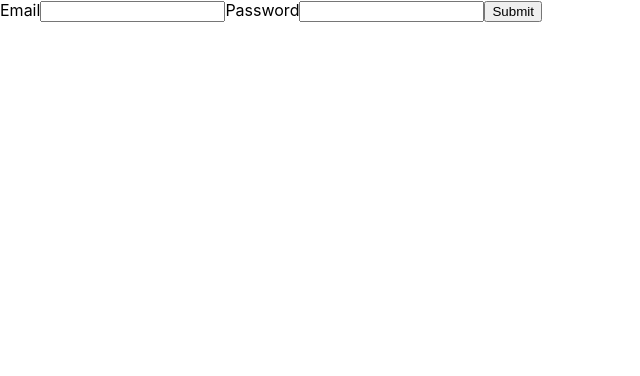
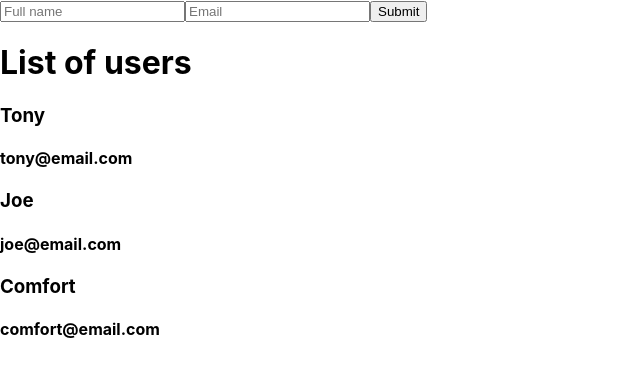
Before and after one commit to codetrainafrica/g20-react, a React (Create React App) app: page / in a window 1280 px wide. Shown: the top 376 px of the page, without its empty margins (0-640 px from the left). Built offline with nearby package versions, Linux system fonts and the light colour scheme.

Commit message:
implement create, retrieve

```diff
--- a/src/App.js
+++ b/src/App.js
@@ -1,93 +1,50 @@
-import logo from "./logo.svg";
 import "./App.css";
 import React, { useState } from "react";
+import UserForm from "./components/UserForm";
+import UserList from "./components/UserList";
 
-// class App extends React.Component {
-//   constructor() {
-//     super();
+// const App = () => {
+//   const [users, setUsers] = useState([
+//     { name: "Tony", email: "tony@email.com" },
+//     { name: "Joe", email: "joe@email.com" },
+//     { name: "Comfort", email: "comfort@email.com" },
+//   ]);
 
-//     this.state = {
-//       number: 2,
-//       isHungry: true,
-//     };
-//   }
-
-//   addOne = () => {
-//     this.setState({ number: this.state.number * 5, isHungry: false });
-//   };
-
-//   render() {
-//     console.log(this.state.isHungry);
-//     return (
-//       <div className="App">
-//         <h1>{this.state.number}</h1>
-//         <h3>{this.state.isHungry}</h3>
-//         <button onClick={this.addOne}>Add 1</button>
-//         <button>Remove 1</button>
-//       </div>
-//     );
-//   }
-// }
-
-// function App() {
-//   const [number, setNumber] = React.useState(10);
-//   const [isHungry, setIsHungry] = React.useState(true);
-
-//   const addOne = () => {
-//     setNumber(number + 1);
+//   const addUser = (newUser) => {
+//     setUsers([...users, newUser]);
 //   };
 
 //   return (
-//     <div className="App">
-//       <h1>{number}</h1>
-//       <button onClick={addOne}>Add one</button>
-//       <button>Remove one</button>
+//     <div>
+//       <UserForm addUser={addUser} />
+//       <UserList users={users} />
 //     </div>
 //   );
-// }
+// };
 
 class App extends React.Component {
   constructor() {
     super();
 
     this.state = {
-      email: "",
-      password: "",
+      users: [
+        { name: "Tony", email: "tony@email.com" },
+        { name: "Joe", email: "joe@email.com" },
+        { name: "Comfort", email: "comfort@email.com" },
+      ],
     };
   }
 
-  handleEmailChange = (event) => {
-    this.setState({ email: event.target.value });
-  };
-
-  handlePasswordChange = (event) => {
-    this.setState({ password: event.target.value });
-  };
-
-  handleSubmit = (event) => {
-    event.preventDefault();
-    console.log(this.state.email);
+  addUser = (newUser) => {
+    this.setState({ users: [...this.state.users, newUser] });
   };
 
   render() {
     return (
-      <form onSubmit={this.handleSubmit}>
-        <label>Email</label>
-        <input
-          type="email"
-          value={this.state.email}
-          onChange={this.handleEmailChange}
-        />
-
-        <label>Password</label>
-        <input
-          type="password"
-          value={this.state.password}
-          onChange={this.handlePasswordChange}
-        />
-
-        <button type="submit">Submit</button>
-      </form>
+      <div>
+        <UserForm addUser={this.addUser} />
+        <UserList users={this.state.users} />
+      </div>
     );
   }
 }
--- /dev/null
+++ b/src/components/UserForm.js
@@ -0,0 +1,50 @@
+import React, { useState } from "react";
+
+const UserForm = (props) => {
+  const [name, setName] = useState("");
+  const [email, setEmail] = useState("");
+
+  const handleEmailChange = (event) => {
+    setEmail(event.target.value);
+  };
+
+  const handleNameChange = (event) => {
+    setName(event.target.value);
+  };
+
+  const handleSubmit = (e) => {
+    e.preventDefault();
+
+    let newUser = {
+      name: name,
+      email: email,
+    };
+
+    props.addUser(newUser);
+
+    setName("");
+    setEmail("");
+  };
+
+  return (
+    <form onSubmit={handleSubmit}>
+      <input
+        name="name"
+        type="text"
+        placeholder="Full name"
+        value={name}
+        onChange={handleNameChange}
+      />
+      <input
+        name="email"
+        type="email"
+        placeholder="Email"
+        value={email}
+        onChange={handleEmailChange}
+      />
+      <input type="submit" value="Submit" />
+    </form>
+  );
+};
+
+export default UserForm;
--- /dev/null
+++ b/src/components/UserList.js
@@ -0,0 +1,37 @@
+import React from "react";
+
+// const UserList = (props) => {
+//   return (
+//     <div>
+//       <h1>List of users</h1>
+//       {props.users.map((user, index) => {
+//         return (
+//           <div key={index}>
+//             <h3>{user.name}</h3>
+//             <h4>{user.email}</h4>
+//           </div>
+//         );
+//       })}
+//     </div>
+//   );
+// };
+
+class UserList extends React.Component {
+  render() {
+    return (
+      <div>
+        <h1>List of users</h1>
+        {this.props.users.map((user, index) => {
+          return (
+            <div key={index}>
+              <h3>{user.name}</h3>
+              <h4>{user.email}</h4>
+            </div>
+          );
+        })}
+      </div>
+    );
+  }
+}
+
+export default UserList;
```
